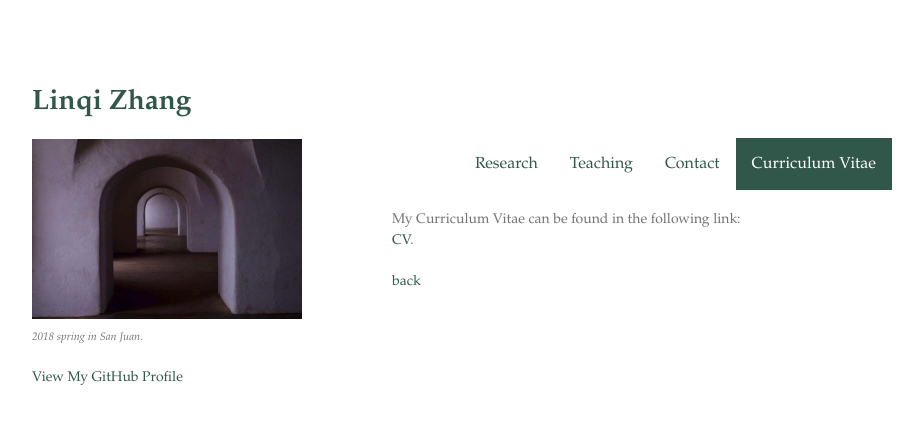
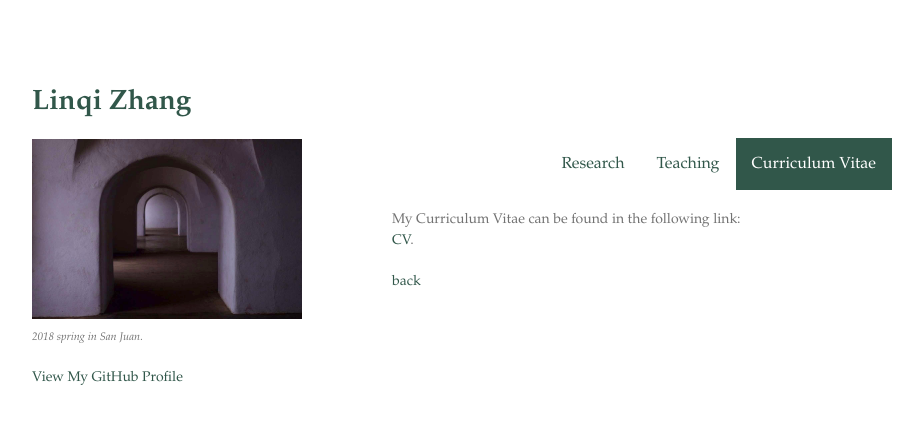
Before and after one commit to zhanglinqi/zhanglinqi.github.io, a Jekyll site: the page built from cv.md, in a window 1280 px wide. Shown: the top 424 px of the page, without its empty margins (178-1101 px from the left). Built offline with Jekyll 4.4.1, drawn with Linux system fonts in a browser that asks for light colours.

Commit message:
remove contact from topnav

```diff
--- a/_layouts/cv.html
+++ b/_layouts/cv.html
@@ -48,7 +48,6 @@
 
       <div class="topnav">
         <a class="active" href="cv.html">Curriculum Vitae</a>
-        <a href="contact.html">Contact</a>
         <a href="teaching.html">Teaching</a>
         <a href="research.html">Research</a>
       </div>
--- a/_layouts/research.html
+++ b/_layouts/research.html
@@ -48,7 +48,6 @@
 
       <div class="topnav">
         <a href="cv.html">Curriculum Vitae</a>
-        <a href="contact.html">Contact</a>
         <a href="teaching.html">Teaching</a>
         <a class="active" href="research.html">Research</a>
       </div>
--- a/_layouts/teaching.html
+++ b/_layouts/teaching.html
@@ -48,7 +48,6 @@
 
       <div class="topnav">
         <a href="cv.html">Curriculum Vitae</a>
-        <a href="contact.html">Contact</a>
         <a class="active" href="teaching.html">Teaching</a>
         <a href="research.html">Research</a>
       </div>
```
